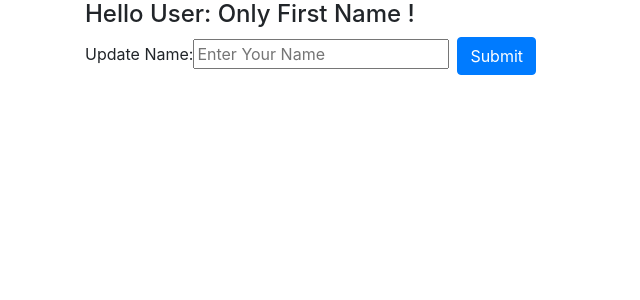
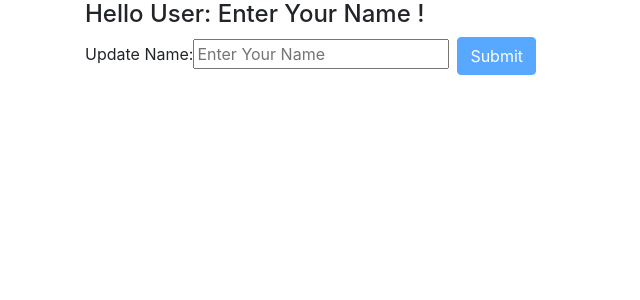
Before and after one commit to Smit90/Typescript-React, a React (Create React App) app: page / in a window 1280 px wide. Shown: the top 300 px of the page, without its empty margins (0-640 px from the left). Built offline with nearby package versions, Linux system fonts and the light colour scheme.

Commit message:
handle button enable & disable

```diff
--- a/src/App.tsx
+++ b/src/App.tsx
@@ -4,12 +4,12 @@ import { NameEditComponent } from "./Components/NameEdit";
 import "./App.css";
 
 export const App = () => {
-  const [name, setName] = React.useState("defaultUserName");
-  const [edititngName, seteEditingName] = React.useState("defaultUserName");
+  const [name, setName] = React.useState("Smit Patel");
+  const [edititngName, seteEditingName] = React.useState("Smit Patel");
 
   const loadUserName = () => {
     setTimeout(() => {
-      setName("Only First Name");
+      setName("Enter Your Name");
       seteEditingName("Enter Your Name");
     }, 500);
   };
@@ -30,6 +30,7 @@ export const App = () => {
         editingName={edititngName}
         onNameUpdated={setUserNameState}
         onEditingNameUpdated={seteEditingName}
+        disabled={edititngName === "" || edititngName === name}
       />
     </>
   );
--- a/src/Components/NameEdit.tsx
+++ b/src/Components/NameEdit.tsx
@@ -5,12 +5,12 @@ interface Props {
   editingName: string;
   onNameUpdated: () => any;
   onEditingNameUpdated: (newEditingName: string) => any;
+  disabled: boolean;
 }
 
 export const NameEditComponent: React.FC<Props> = (props) => {
-
   const onChange = (event: React.ChangeEvent<HTMLInputElement>) => {
-    props.onEditingNameUpdated(event.target.value)
+    props.onEditingNameUpdated(event.target.value);
   };
 
   const onNameSubmit = (event: any): any => {
@@ -24,6 +24,7 @@ export const NameEditComponent: React.FC<Props> = (props) => {
       <button
         className="btn btn-primary ml-2"
         type="submit"
+        disabled={props.disabled}
         onClick={onNameSubmit}
       >
         Submit
```
